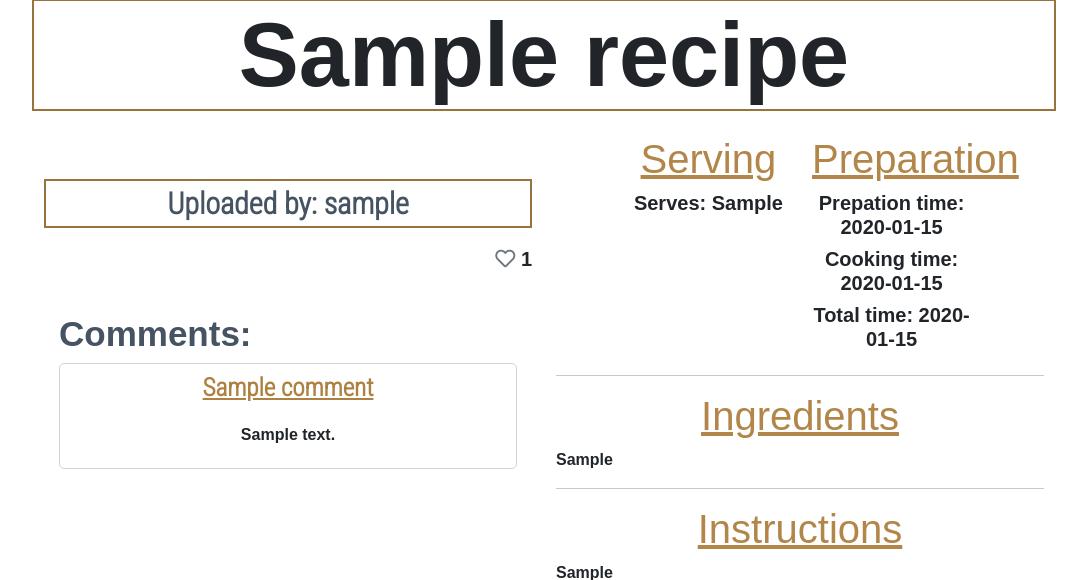
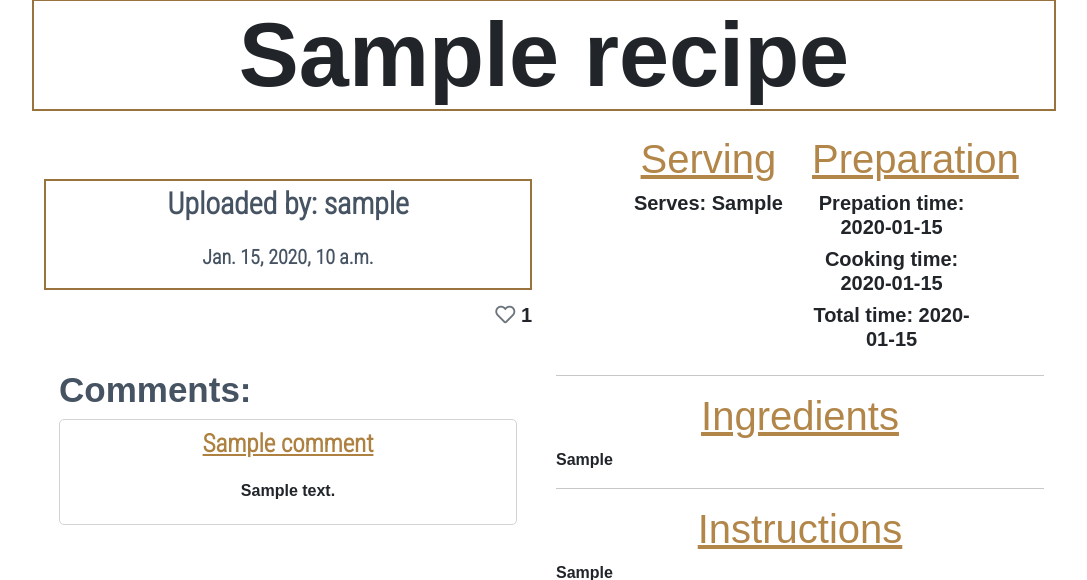
Before and after one commit to Sharpryan20/food-twisters, a Django app: a page that uses templates/recipe_detail.html in a window 1280 px wide. Shown: the part 181-761 px from the top of the page, without its empty margins (96-1183 px from the left). Run offline with Django 3.2, Linux system fonts and the light colour scheme; tables that the repository leaves empty hold one stand-in row (values such as "Sample post"); some libraries are stand-ins or nearby versions; some web fonts are replaced.

Commit message:
added recipe.created_on on recipe_detail so users know when a post was uploaded

```diff
--- a/static/css/style.css
+++ b/static/css/style.css
@@ -246,6 +246,14 @@ body {
     color: #465362;
 }
 
+.detail-image-text-2 {
+    font-family: 'Roboto Condensed',
+    sans-serif;
+    text-align: center;
+    font-size: 20px;
+    color: #465362;
+}
+
 .comment-title {
     font-weight: 600;
     color: #465362;
@@ -289,6 +297,7 @@ body {
 .recipe_like {
     font-size: 20px;
     text-align: right;
+    margin-top: 10px;
 }
 
 /* Category CSS */
--- a/templates/recipe_detail.html
+++ b/templates/recipe_detail.html
@@ -13,9 +13,12 @@
                 <div class="col-sm-12 col-md-6">
                     <div class="detail-image-box mb-4">
                         <img class="card-img-top detail-image" src=" {{ recipe.featured_image.url }}">
-                        <p class="detail-image-text card-upload">
-                            Uploaded by: {{ recipe.author }}
-                        </p>
+                        <div class="card-upload">
+                            <p class="detail-image-text">
+                                Uploaded by: {{ recipe.author }}
+                            </p>
+                            <p class="detail-image-text-2">{{ recipe.created_on }}</p>
+                        </div>
                         <div class="recipe_like">
                             {% if user.is_authenticated %}
                             <form action="{% url 'recipe_like' recipe.slug %}" class="d-inline" method="POST">
```
